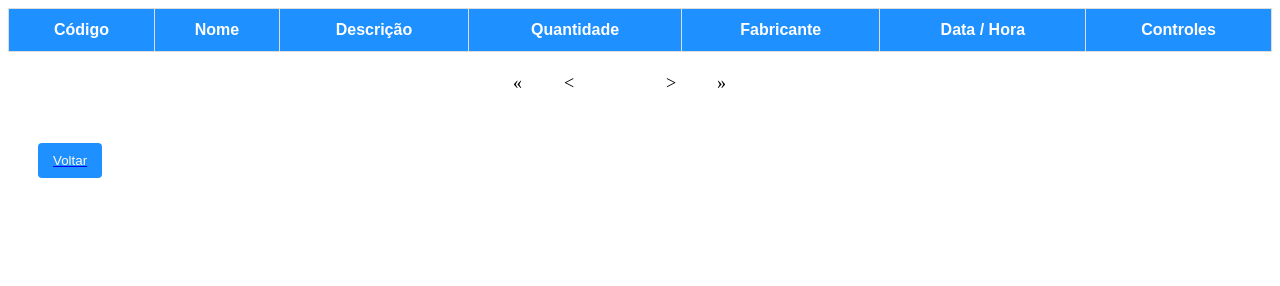
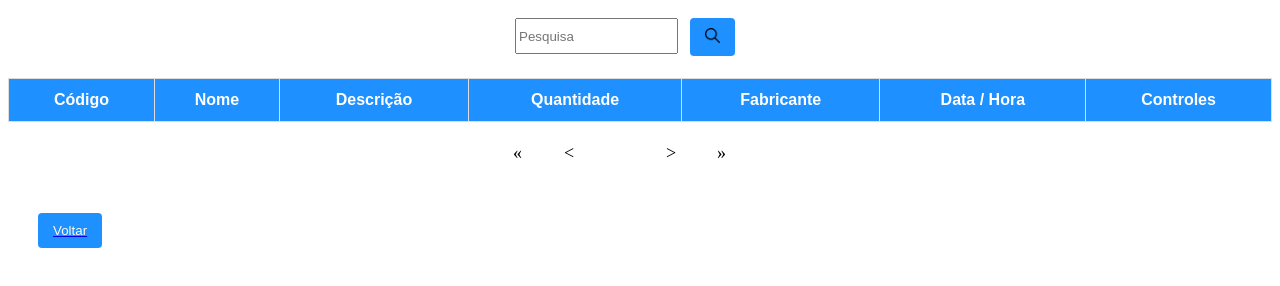
Before and after one commit to MpParanhos/upList, a website: page src/prods.html in a window 1280 px wide. Drawn offline with nearby package versions, Linux system fonts and the light colour scheme; no server answers.

Commit message:
Building search area

```diff
--- a/css/prods.css
+++ b/css/prods.css
@@ -76,3 +76,23 @@ input {
     text-decoration: none;
 
 }
+
+.searchArea{
+    display: flex;
+    height: 50px;
+    padding: 10px;
+    width: 250px;
+    margin-left: auto;
+    margin-right: auto;
+}
+
+#searchIcon{
+    width: 15px;
+    height: 15px;
+}
+
+
+#searchAction{
+    margin-top: 0px;
+    margin-left: 20px;
+}
--- a/src/prods.html
+++ b/src/prods.html
@@ -7,6 +7,11 @@
     <link rel="stylesheet" href="../css/prods.css">
 </head>
 <body>
+
+    <div class="searchArea">
+        <div><input type="text" id="tInput" placeholder="Pesquisa"></div>
+        <div><button id="searchAction"><img src="../img/loupe.png" id="searchIcon"></button></div>
+    </div>
     <table id="tbProds">
         <thead>
             <th>Código</th>
```
Also changed, not shown: css/global.css (line endings or trailing spaces), img/loupe.png (added).
